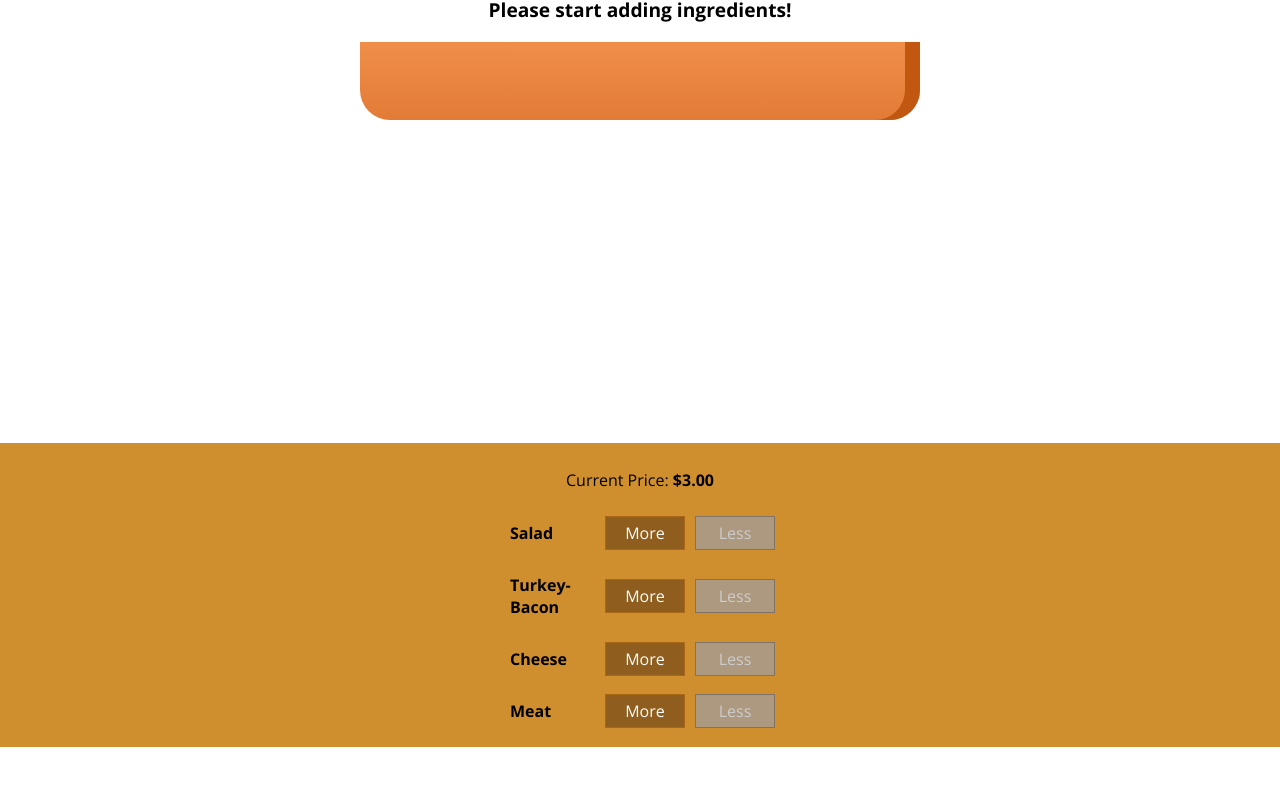
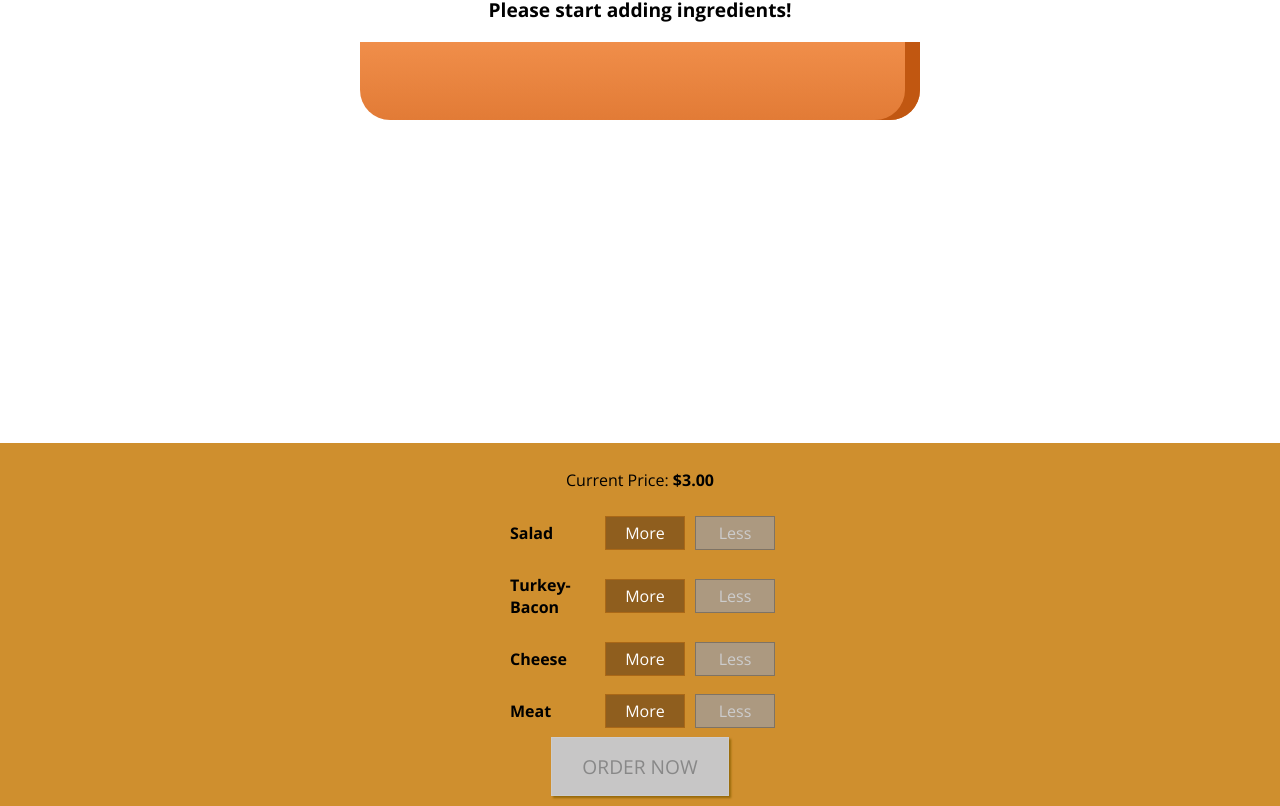
Before and after one commit to majidm55/Burger-Builder, a React app: page / in a window 1280 px wide. Shown: the part 195-1001 px from the top of the page. Before the commit the page ends 942 px from the top, so only its background shows below. Built offline with nearby package versions, Linux system fonts and the light colour scheme.

Commit message:
adding the order button and logic and rendering to the UI

```diff
--- a/src/components/Burger/BuildControls/BuildControls.css
+++ b/src/components/Burger/BuildControls/BuildControls.css
@@ -8,3 +8,45 @@
   margin: auto;
   padding: 10px 0;
 }
+
+
+.OrderButton {
+    background-color: #DAD735;
+    outline: none;
+    cursor: pointer;
+    border: 1px solid #966909;
+    color: #966909;
+    font-family: inherit;
+    font-size: 1.2em;
+    padding: 15px 30px;
+    box-shadow: 2px 2px 2px #966909;
+}
+
+.OrderButton:hover, .OrderButton:active {
+    background-color: #A0DB41;
+    border: 1px solid #966909;
+    color: #966909;
+}
+
+.OrderButton:disabled {
+    background-color: #C7C6C6;
+    cursor: not-allowed;
+    border: 1px solid #ccc;
+    color: #888888;
+}
+
+.OrderButton:not(:disabled) {
+    animation: enable 0.3s linear;
+}
+
+@keyframes enable {
+    0% {
+        transform: scale(1);
+    }
+    60% {
+        transform: scale(1.1);
+    }
+    100% {
+        transform: scale(1);
+    }
+}
--- a/src/components/Burger/BuildControls/BuildControls.js
+++ b/src/components/Burger/BuildControls/BuildControls.js
@@ -20,8 +20,11 @@
       disabled={props.disabled[el.type]}
 
       />
-    ))
-    }
+    ))}
+    <button
+    className={classes.OrderButton}
+    disabled={!props.purchasable}
+    >ORDER NOW</button>
   </div>
 );
 
--- a/src/containers/BurgerBuilder/BurgerBuilder.js
+++ b/src/containers/BurgerBuilder/BurgerBuilder.js
@@ -19,7 +19,19 @@
       cheese: 0,
       meat: 0
     },
-    totalPrice: 3
+    totalPrice: 3,
+    purchase: false
+  }
+
+  updatePurchase (ingredients) {
+    const sum = Object.keys(ingredients)
+      .map(igKey => {
+        return ingredients[igKey];
+      })
+      .reduce((sum, el) => {
+        return sum + el;
+      }, 0);
+      this.setState({purchase: sum > 0});
   }
 
   addIngredient = (type) => {
@@ -33,6 +45,7 @@
     const oldPrice = this.state.totalPrice;
     const newPrice = oldPrice + priceAdd;
     this.setState({totalPrice: newPrice, ingredients: updatedIngredients});
+    this.updatePurchase(updatedIngredients);
 
   }
 
@@ -53,6 +66,8 @@
       totalPrice: newPrice,
       ingredients: updatedIngredients
     });
+    this.updatePurchase(updatedIngredients);
+
   }
 
   render () {
@@ -71,6 +86,7 @@
         ingredientAdd={this.addIngredient}
         ingredientRemove={this.removeIngredient}
         disabled={disableInfo}
+        purchasable={this.state.purchase}
         price={this.state.totalPrice}
         />
 
```
